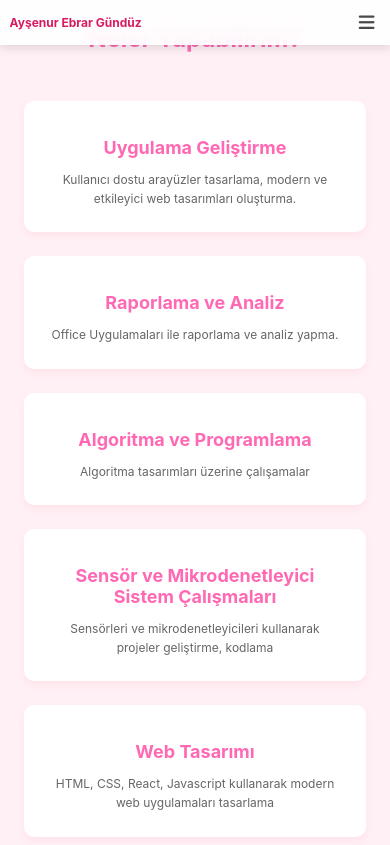
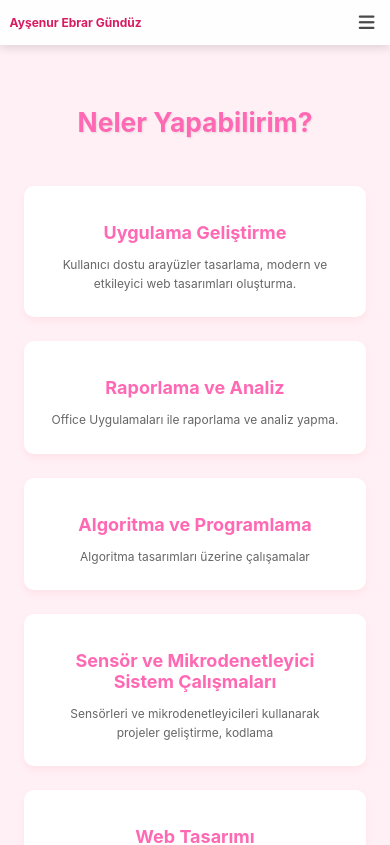
Before and after one commit to AysenurGunduz/Portfolyo, a React (Create React App) app: page /services in a window 390 px wide. Shown: the top 845 px of the page. Built offline with nearby package versions, Linux system fonts and the light colour scheme.

Commit message:
Mobil Uyumluluk İyileştirildi

```diff
--- a/src/styles/Services.css
+++ b/src/styles/Services.css
@@ -15,8 +15,11 @@
 .services h2 {
   text-align: center;
   color: #FF69B4;
-  margin-bottom: 1rem;
+  margin-bottom: 2rem;
   font-size: 2.5rem;
+  font-weight: bold;
+  text-shadow: 1px 1px 2px rgba(0, 0, 0, 0.1);
+  padding-top: 1rem;
 }
 
 .services-intro {
@@ -66,11 +69,13 @@
 
 @media (max-width: 768px) {
   .services {
-    padding: 2rem 1rem;
+    padding: 100px 1rem 2rem;
   }
 
   .services h2 {
-    font-size: 2rem;
+    font-size: 2.2rem;
+    margin-bottom: 1.5rem;
+    padding-top: 0.5rem;
   }
 
   .services-grid {
```
